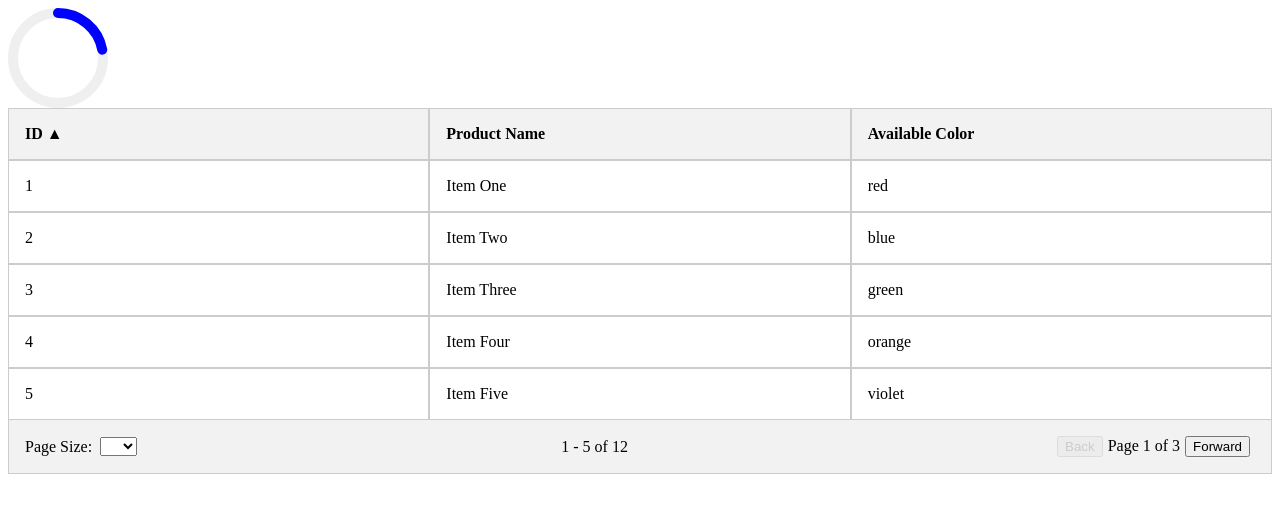
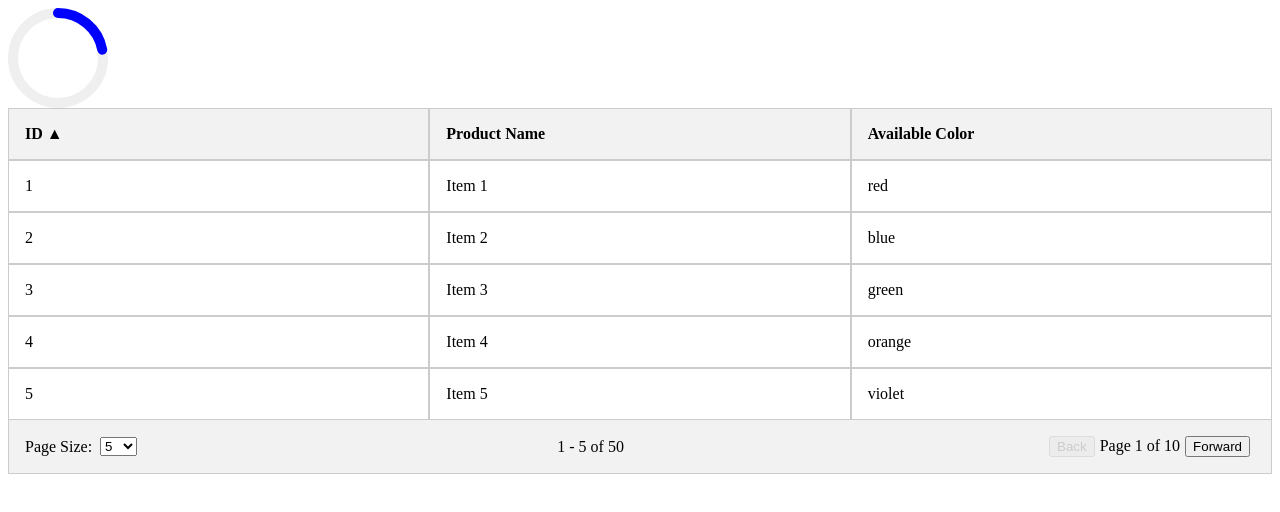
Before and after one commit to serbanghita/angular-playground, an Angular app: page / in a window 1280 px wide. Shown: the top 512 px of the page. Built offline with nearby package versions, Linux system fonts and the light colour scheme.

Commit message:
working version of the grid according to specs

```diff
--- a/src/app/app.css
+++ b/src/app/app.css
@@ -0,0 +1,17 @@
+.grid-container {
+  position: relative;
+  min-height: 12.5em;
+}
+
+.loading-overlay {
+  position: absolute;
+  top: 0;
+  left: 0;
+  right: 0;
+  bottom: 0;
+  background-color: rgba(255, 255, 255, 0.75);
+  display: flex;
+  align-items: center;
+  justify-content: center;
+  z-index: 2;
+}
--- a/src/app/app.html
+++ b/src/app/app.html
@@ -1,9 +1,24 @@
 <t-progress [radius]="50" [progress]="22" color="#efefef" progressColor="#0000ff"></t-progress>
 
-<t-grid
-  [data]="randomData()"
-  [pageSize]="pageSizeState()" (paginationChange)="performFetch($event)">
-  <t-column name="ID" property="id"></t-column>
-  <t-column name="Product Name" property="name"></t-column>
-  <t-column name="Available Color" property="color" [sortable]="false"></t-column>
-</t-grid>
+<div class="grid-container">
+  @if (loading() && gridData()?.items?.length === 0) {
+    <p>Loading items, please wait...</p>
+  } @else {
+    @if (loading()) {
+      <div class="loading-overlay">
+        <span>Loading...</span>
+      </div>
+    }
+    <t-grid
+      [data]="gridData()"
+      [sortable]="true"
+      [pageSize]="requestState().pagination.pageSize"
+      (paginationChange)="onPaginationChange($event)"
+      (sortChange)="onSortChange($event)">
+
+      <t-column name="ID" property="id"></t-column>
+      <t-column name="Product Name" property="name"></t-column>
+      <t-column name="Available Color" property="color" [sortable]="false"></t-column>
+    </t-grid>
+  }
+</div>
--- a/src/app/app.ts
+++ b/src/app/app.ts
@@ -1,38 +1,71 @@
-import { Component, signal } from '@angular/core';
-import {ProgressComponent} from './components/progress/progress.component';
-import {GridComponent} from './components/grid/grid.component';
-import {GridColumnComponent} from './components/grid/column/grid-column.component';
-import {PaginationChangeEvent} from './components/grid/grid.types';
+import { Component, signal, effect, inject, computed } from '@angular/core';
+import { ProgressComponent } from './components/progress/progress.component';
+import { GridComponent } from './components/grid/grid.component';
+import { GridColumnComponent } from './components/grid/column/grid-column.component';
+import { GridData, PaginationChangeEvent, GridSortChangeEvent, SortDirection } from './components/grid/grid.types';
+import { Item, ItemService, PaginatedResponse } from './services/item.service';
 
 @Component({
   selector: 'app-root',
   imports: [ProgressComponent, GridComponent, GridColumnComponent],
   templateUrl: './app.html',
-  styleUrl: './app.css'
+  styleUrl: './app.css',
 })
 export class App {
+  private itemService = inject(ItemService);
 
-  // 1. The parent component holds the page size in its own signal.
-  pageSizeState = signal<number | null>(5);
+  requestState = signal({
+    pagination: { currentPage: 1, pageSize: 5 } as PaginationChangeEvent,
+    sort: {
+      columnName: 'id',
+      direction: SortDirection.ASC,
+    } as GridSortChangeEvent,
+  });
 
-  randomData = signal([
-    { id: 1, name: 'Item One', color: 'red' },
-    { id: 2, name: 'Item Two', color: 'blue' },
-    { id: 3, name: 'Item Three', color: 'green' },
-    { id: 4, name: 'Item Four', color: 'orange' },
-    { id: 5, name: 'Item Five', color: 'violet' },
-    { id: 6, name: 'Item Six', color: 'purple' },
-    { id: 7, name: 'Item Seven', color: 'teal' },
-    { id: 8, name: 'Item Eight', color: 'salmon' },
-    { id: 9, name: 'Item Nine', color: 'gold' },
-    { id: 10, name: 'Item Ten', color: 'lime' },
-    { id: 11, name: 'Item Eleven', color: 'silver' },
-    { id: 12, name: 'Item Twelve', color: 'khaki' },
-  ]);
+  apiResponse = signal<PaginatedResponse<Item>>({
+    data: [],
+    pagination: { currentPage: 1, total: 0, pageSize: 5 },
+  });
 
-  // 2. The event handler's only job is to update the parent's state.
-  performFetch(event: PaginationChangeEvent): void {
-    console.log('Parent received change and is updating its state:', event);
-    this.pageSizeState.set(event.pageSize);
+  loading = signal<boolean>(false);
+
+  gridData = computed<GridData<Item> | null>(() => {
+    const res = this.apiResponse();
+    if (!res) return null;
+    return {
+      items: res.data,
+      total: res.pagination.total,
+    };
+  });
+
+  constructor() {
+    this.fetchData();
+    effect(() => {
+      this.requestState();
+      this.fetchData();
+    });
+  }
+
+  async fetchData(): Promise<void> {
+    this.loading.set(true);
+    const state = this.requestState();
+    const response = await this.itemService.fetchItems(
+      state.pagination.currentPage,
+      state.pagination.pageSize,
+      state.sort
+    );
+    this.apiResponse.set(response);
+    this.loading.set(false);
+  }
+
+  onPaginationChange(event: PaginationChangeEvent): void {
+    this.requestState.update(current => ({ ...current, pagination: event }));
+  }
+
+  onSortChange(event: GridSortChangeEvent): void {
+    this.requestState.update(current => ({
+      sort: event,
+      pagination: { ...current.pagination, currentPage: 1 },
+    }));
   }
 }
--- a/src/app/components/grid/grid.component.css
+++ b/src/app/components/grid/grid.component.css
@@ -13,3 +13,7 @@
   font-weight: bold;
   background-color: #f2f2f2;
 }
+
+#grid-component-items-container {
+  position: relative;
+}
--- a/src/app/components/grid/grid.component.html
+++ b/src/app/components/grid/grid.component.html
@@ -1,6 +1,6 @@
 @if (data$ | async; as items) {
   @if (totalItems() > 0) {
-    <div class="table-flex">
+    <div class="table-flex" id="grid-component-container">
       <div class="table-flex-row table-flex-header">
         @for (column of columns(); track column.property()) {
           <t-grid-header
@@ -13,7 +13,7 @@
           </t-grid-header>
         }
       </div>
-      <div class="table-flex-body">
+      <div class="table-flex-body" id="grid-component-items-container">
         @for (item of items; track item.id) {
           <div class="table-flex-row">
             @for (column of columns(); track column.property()) {
@@ -26,11 +26,10 @@
     <t-grid-pagination
       [currentPage]="currentPage()"
       [total]="totalItems()"
-      [pageSize]="pageSize()" (paginationChange)="onPaginationChange($event)">
+      [pageSize]="pageSize()"
+      (paginationChange)="onPaginationChange($event)">
     </t-grid-pagination>
   } @else {
     <p>No items to display.</p>
   }
-} @else {
-  <p>Loading items...</p>
 }
--- a/src/app/components/grid/grid.component.ts
+++ b/src/app/components/grid/grid.component.ts
@@ -1,12 +1,8 @@
-// grid.component.ts
-
 import { ChangeDetectionStrategy, Component, computed, contentChildren, input, output, signal } from '@angular/core';
 import { CommonModule } from '@angular/common';
-import { combineLatest, isObservable, Observable, of, switchMap } from 'rxjs';
-import { map } from 'rxjs/operators';
 import { toObservable } from '@angular/core/rxjs-interop';
 import { GridHeaderComponent } from './header/grid-header.component';
-import { GridItem, GridSortChangeEvent, PaginationChangeEvent, SortDirection } from './grid.types';
+import { GridData, GridItem, GridSortChangeEvent, PaginationChangeEvent, SortDirection } from './grid.types';
 import { GridColumnComponent } from './column/grid-column.component';
 import { GridPaginationComponent } from './pagination/grid-pagination.component';
 
@@ -18,10 +14,8 @@ import { GridPaginationComponent } from './pagination/grid-pagination.component'
   changeDetection: ChangeDetectionStrategy.OnPush,
 })
 export class GridComponent {
-  data = input<GridItem[] | Observable<GridItem[]>>();
+  data = input<GridData<GridItem> | null>();
   sortable = input(true);
-  total = input<number>();
-  // The @input is now the single source of truth for page size.
   pageSize = input<number | null>(10);
 
   columns = contentChildren(GridColumnComponent);
@@ -31,34 +25,12 @@ export class GridComponent {
 
   sortKey = signal<string>('id');
   sortDirection = signal<SortDirection>(SortDirection.ASC);
-  // The grid component can safely manage its own current page.
   currentPage = signal<number>(1);
 
-  private dataAsArray = computed(() =>
-    Array.isArray(this.data()) ? (this.data() as GridItem[]) : []
-  );
+  items = computed(() => this.data()?.items ?? []);
+  totalItems = computed(() => this.data()?.total ?? 0);
 
-  totalItems = computed(() => this.total() ?? this.dataAsArray().length);
-
-  data$ = combineLatest([
-    toObservable(this.data),
-    toObservable(this.currentPage),
-    toObservable(this.pageSize)
-  ]).pipe(
-    switchMap(([dataValue, page, size]) => {
-      const dataObs = isObservable(dataValue) ? dataValue : of(dataValue);
-      return dataObs.pipe(
-        map(items => {
-          if (Array.isArray(items) && size !== null) {
-            const start = (page - 1) * size;
-            const end = start + size;
-            return items.slice(start, end);
-          }
-          return items;
-        })
-      );
-    })
-  );
+  data$ = toObservable(this.items);
 
   onSort(key: string): void {
     if (this.sortKey() === key) {
--- a/src/app/components/grid/grid.types.ts
+++ b/src/app/components/grid/grid.types.ts
@@ -1,6 +1,11 @@
 export interface GridItem {
   id: number;
   [key: string]: any;
+}
+
+export interface GridData<T> {
+  items: T[];
+  total: number;
 }
 
 export interface GridSortChangeEvent {
--- a/src/app/components/grid/pagination/grid-pagination.component.html
+++ b/src/app/components/grid/pagination/grid-pagination.component.html
@@ -2,6 +2,7 @@
   <div class="page-size-selector">
     <label for="pageSize">Page Size:</label>
     <select id="pageSize" [value]="pageSize() ?? 'null'" (change)="onPageSizeChange($event)">
+      <option value="5">5</option>
       <option value="10">10</option>
       <option value="25">25</option>
       <option value="50">50</option>
--- /dev/null
+++ b/src/app/services/item.service.ts
@@ -0,0 +1,79 @@
+import { Injectable } from '@angular/core';
+import { SortDirection } from '../components/grid/grid.types';
+
+export interface Item {
+  id: number;
+  name: string;
+  color: string;
+}
+
+export interface PaginatedResponse<T> {
+  data: T[];
+  pagination: {
+    currentPage: number;
+    total: number;
+    pageSize: number | null;
+  };
+}
+
+@Injectable({
+  providedIn: 'root',
+})
+export class ItemService {
+  private fullDataSet: Item[] = Array.from({ length: 50 }, (_, i) => ({
+    id: i + 1,
+    name: `Item ${i + 1}`,
+    color: ['red', 'blue', 'green', 'orange', 'violet', 'purple', 'teal'][i % 7],
+  }));
+
+  async fetchItems(
+    currentPage: number,
+    pageSize: number | null,
+    sortConfig?: { columnName: string; direction: SortDirection }
+  ): Promise<PaginatedResponse<Item>> {
+    return new Promise(resolve => {
+      setTimeout(() => {
+        let dataToSort = [...this.fullDataSet];
+
+        if (sortConfig && sortConfig.columnName) {
+          dataToSort.sort((a, b) => {
+            const valA = a[sortConfig.columnName as keyof Item];
+            const valB = b[sortConfig.columnName as keyof Item];
+
+            let comparison = 0;
+            if (valA > valB) {
+              comparison = 1;
+            } else if (valA < valB) {
+              comparison = -1;
+            }
+
+            return sortConfig.direction === SortDirection.DESC
+              ? comparison * -1
+              : comparison;
+          });
+        }
+
+        if (pageSize === null) {
+          resolve({
+            data: dataToSort,
+            pagination: { currentPage: 1, total: dataToSort.length, pageSize: null },
+          });
+          return;
+        }
+
+        const start = (currentPage - 1) * pageSize;
+        const end = start + pageSize;
+        const paginatedData = dataToSort.slice(start, end);
+
+        resolve({
+          data: paginatedData,
+          pagination: {
+            currentPage,
+            total: this.fullDataSet.length,
+            pageSize,
+          },
+        });
+      }, 2000);
+    });
+  }
+}
```
Also changed, not shown: src/app/services/items.service.ts (deleted, +0 -43 lines).
